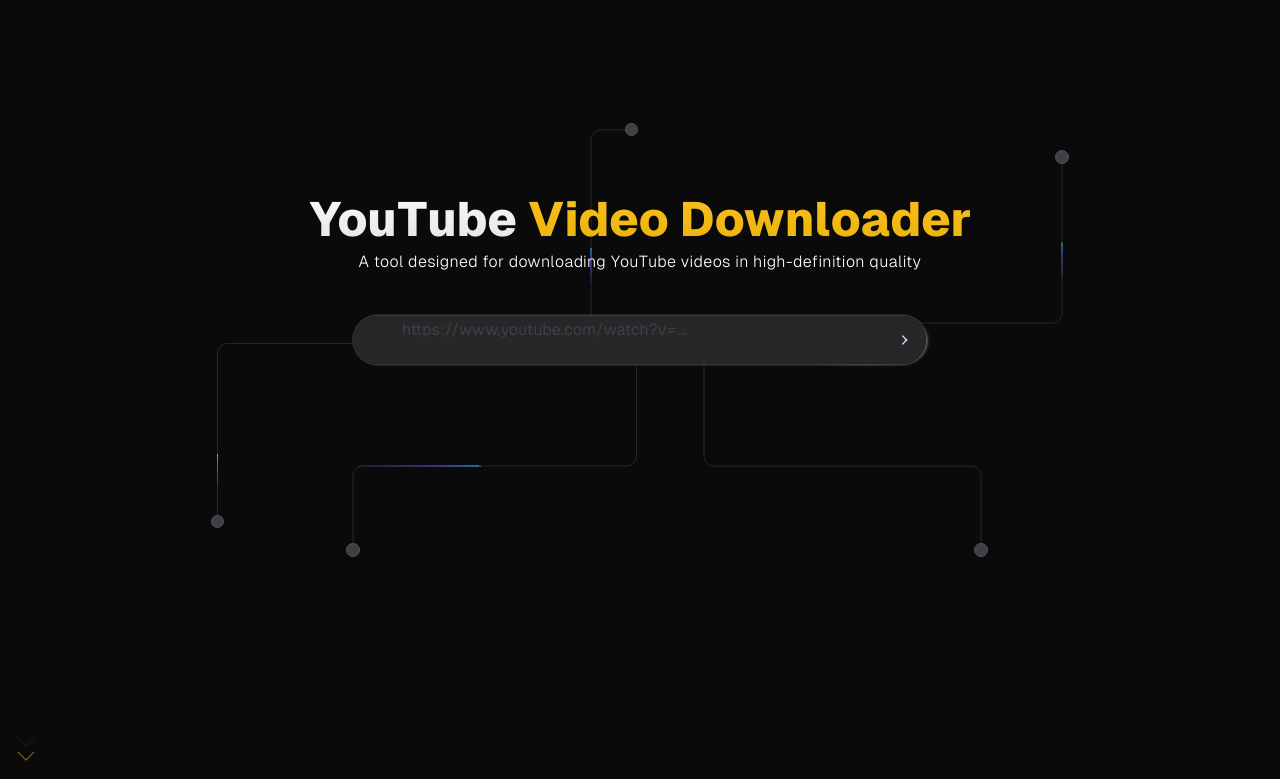
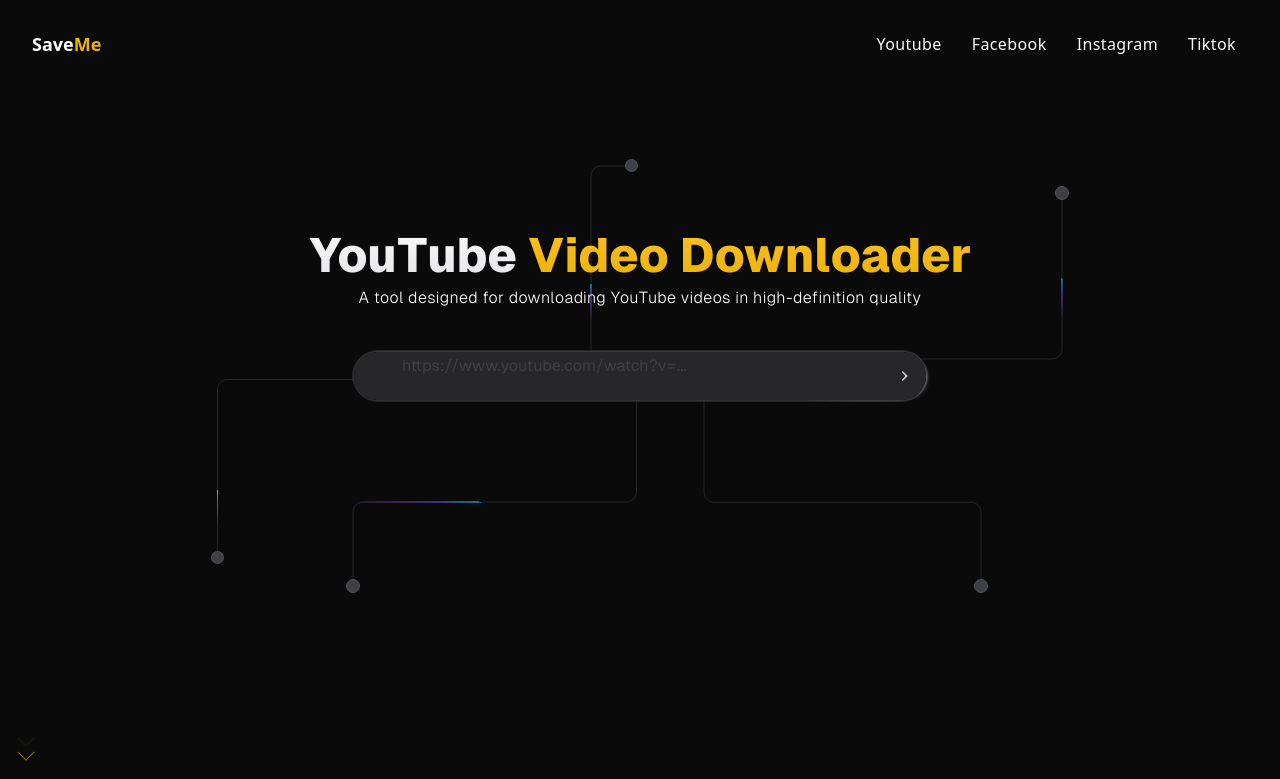
Before and after one commit to DicksonPaL21/saveme, a Next.js app: page / in a window 1280 px wide. Shown: the top 779 px of the page. Built offline with nearby package versions, Linux system fonts and the light colour scheme.

Commit message:
Add navbar

```diff
--- a/src/app/layout.tsx
+++ b/src/app/layout.tsx
@@ -1,4 +1,5 @@
 import ArrowDown from '@/components/ArrowDown'
+import Navbar from '@/components/Navbar'
 import { cn } from '@/lib/utils'
 import type { Metadata } from 'next'
 import localFont from 'next/font/local'
@@ -32,6 +33,7 @@
       <body
         className={cn('antialiased', geistSans.variable, geistMono.variable)}
       >
+        <Navbar />
         {children}
         <ArrowDown />
       </body>
--- a/src/app/page.tsx
+++ b/src/app/page.tsx
@@ -12,7 +12,7 @@
   return (
     <div className="container flex min-h-screen flex-col font-[family-name:var(--font-geist-sans)]">
       <main className="mb-24 flex flex-col items-center gap-24">
-        <div className="relative flex h-[85vh] w-full items-center justify-center overflow-hidden">
+        <div className="relative flex h-[80vh] w-full items-center justify-center overflow-hidden">
           <PlaceholdersAndVanishInputDemo />
           <div className="absolute inset-0 flex items-center justify-center">
             <SVGs />
--- a/src/components/Footer/index.tsx
+++ b/src/components/Footer/index.tsx
@@ -6,7 +6,7 @@
       <p>
         <span className="font-bold">
           <span className="text-white">Save</span>
-          <span className="text-yellow-400">Me</span>
+          <span className="text-yellow-500">Me</span>
         </span>{' '}
         ©️ 2024. All Rights Reserved
       </p>
--- /dev/null
+++ b/src/components/Navbar/index.tsx
@@ -0,0 +1,62 @@
+'use client'
+
+import { cn } from '@/lib/utils'
+import { useMotionValueEvent, useScroll } from 'framer-motion'
+import Link from 'next/link'
+import { useState } from 'react'
+
+const Navbar = () => {
+  const [isFloating, setFloating] = useState(false)
+
+  useMotionValueEvent(useScroll().scrollY, 'change', (value) => {
+    setFloating(value > 100)
+  })
+
+  console.log('cc-isFloating', isFloating)
+
+  return (
+    <div
+      className={cn(
+        'container sticky top-4 z-50 flex h-14 items-center justify-between rounded-full shadow-input',
+        'w-full bg-transparent transition-all duration-500 ease-in-out dark:border-none',
+        {
+          'max-w-3xl bg-white shadow-[rgba(0,_0,_0,_0.1)_0px_0px_10px_0px] backdrop-blur-md dark:bg-neutral-900/60':
+            isFloating,
+        }
+      )}
+    >
+      <span className="text-lg font-bold">
+        <span className="text-white">Save</span>
+        <span className="text-yellow-500">Me</span>
+      </span>
+      <div className="flex gap-1.5">
+        <Link
+          href="/youtube"
+          className="px-3 py-1.5 leading-relaxed tracking-wide transition-all duration-200 ease-in hover:rounded-full hover:bg-white/20"
+        >
+          Youtube
+        </Link>
+        <Link
+          href="/facebook"
+          className="px-3 py-1.5 leading-relaxed tracking-wide transition-all duration-200 ease-in hover:rounded-full hover:bg-white/20"
+        >
+          Facebook
+        </Link>
+        <Link
+          href="/instagram"
+          className="px-3 py-1.5 leading-relaxed tracking-wide transition-all duration-200 ease-in hover:rounded-full hover:bg-white/20"
+        >
+          Instagram
+        </Link>
+        <Link
+          href="/tiktok"
+          className="px-3 py-1.5 leading-relaxed tracking-wide transition-all duration-200 ease-in hover:rounded-full hover:bg-white/20"
+        >
+          Tiktok
+        </Link>
+      </div>
+    </div>
+  )
+}
+
+export default Navbar
--- a/src/components/SupportedResources/index.tsx
+++ b/src/components/SupportedResources/index.tsx
@@ -23,6 +23,14 @@
 
       <div className="mt-10 grid w-full max-w-sm grid-cols-2 gap-4 md:max-w-2xl md:grid-cols-4">
         <Link
+          href="/youtube"
+          className="flex w-full gap-4 rounded-lg bg-white p-4 leading-relaxed tracking-wide shadow-input dark:bg-neutral-900"
+        >
+          <YoutubeIcon className="shrink-0" />
+          Youtube
+        </Link>
+
+        <Link
           href="/facebook"
           className="flex w-full gap-4 rounded-lg bg-white p-4 leading-relaxed tracking-wide shadow-input dark:bg-neutral-900"
         >
@@ -31,11 +39,11 @@
         </Link>
 
         <Link
-          href="/youtube"
+          href="/instagram"
           className="flex w-full gap-4 rounded-lg bg-white p-4 leading-relaxed tracking-wide shadow-input dark:bg-neutral-900"
         >
-          <YoutubeIcon className="shrink-0" />
-          Youtube
+          <InstagramIcon className="shrink-0" />
+          Instagram
         </Link>
 
         <Link
@@ -45,14 +53,6 @@
           <FacebookIcon className="shrink-0" />
           Tiktok
         </Link>
-
-        <Link
-          href="/instagram"
-          className="flex w-full gap-4 rounded-lg bg-white p-4 leading-relaxed tracking-wide shadow-input dark:bg-neutral-900"
-        >
-          <InstagramIcon className="shrink-0" />
-          Instagram
-        </Link>
       </div>
     </div>
   )
```
